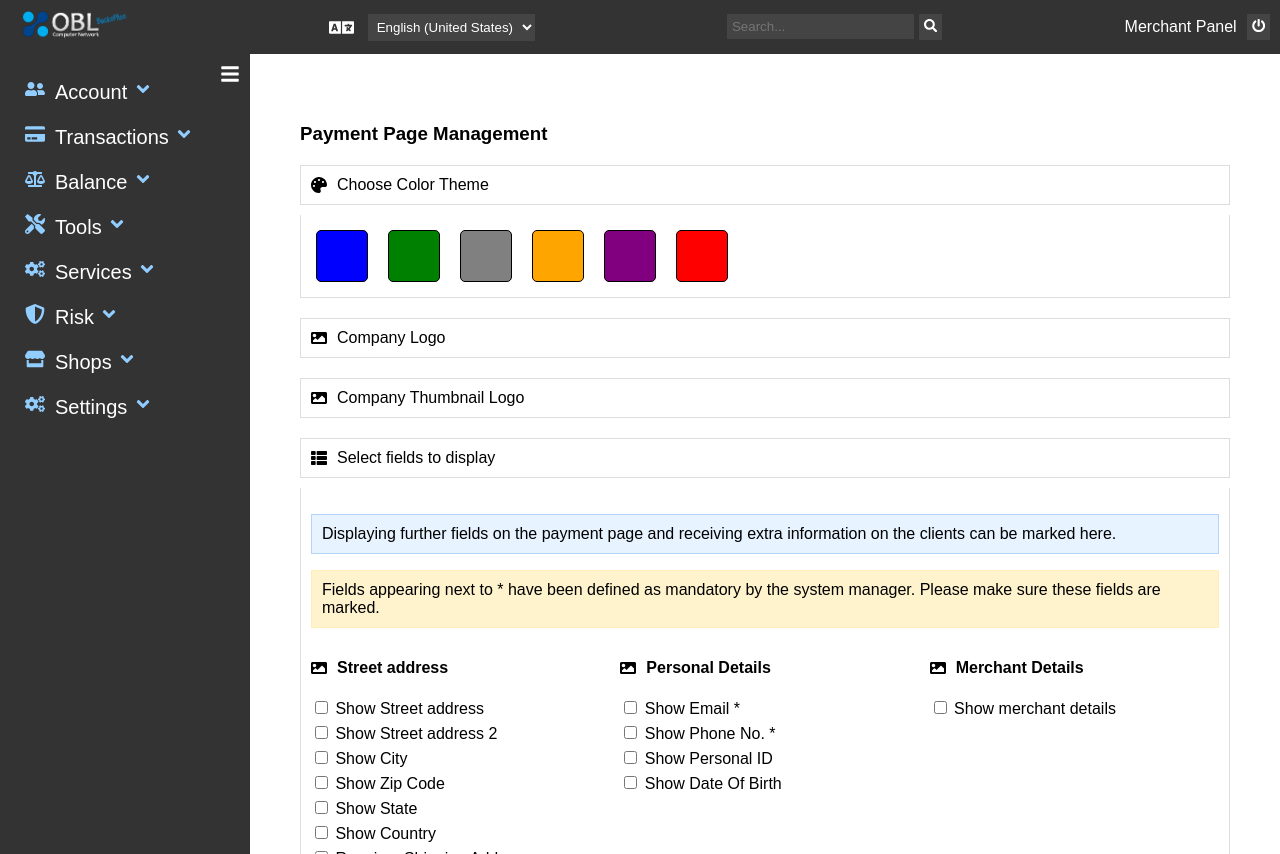
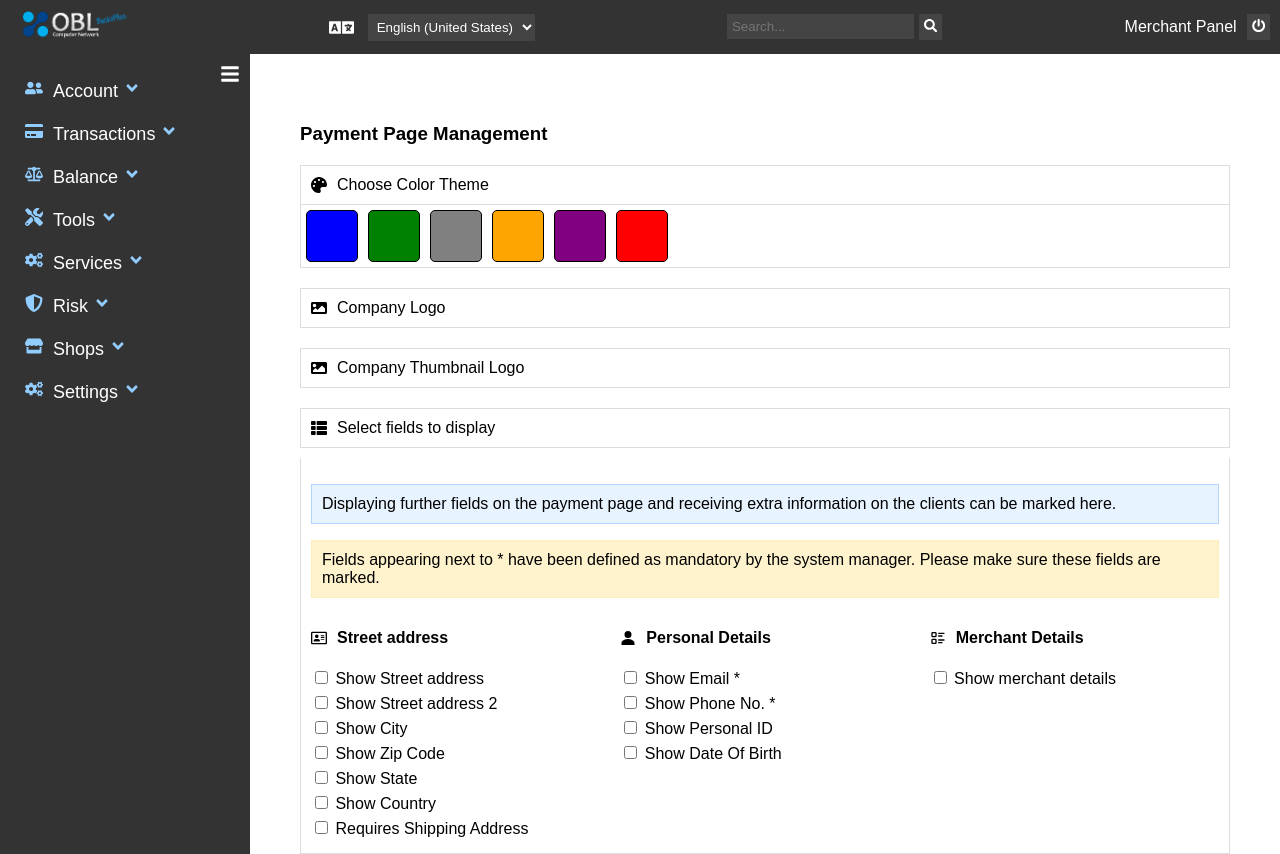
Before and after one commit to KamleshKumar427/PBTPaymentSolutions_New_Stack, a React (Vite) app in the folder Frontend/: page /PaymentPage in a window 1280 px wide. Both pictures are taken after a click on the button "Select fields to display". Built offline with nearby package versions, Linux system fonts and the light colour scheme.

Commit message:
Adjusted images for deoployement 1

```diff
--- a/Frontend/src/Components/Dashboard.css
+++ b/Frontend/src/Components/Dashboard.css
@@ -20,7 +20,7 @@
     }
 
     .DashContainer {
-        padding: 15px;
+        padding: 12px;
 
     }
 }
--- a/Frontend/src/Components/Sidebar/Sidebar.css
+++ b/Frontend/src/Components/Sidebar/Sidebar.css
@@ -36,13 +36,14 @@
     /* height: 100%; */
     height: 100vh;
     /* transition: 0.1s ease; */
-
     width: 250px;
     background-color: #333;
     color: #fff;
     z-index: 1000;
     font-size: 20px;
     align-items: stretch;
+    font-size: large;
+    font-weight: normal;
   }
 
 .sidebar-item {
--- a/Frontend/src/Pages/PaymentPage.css
+++ b/Frontend/src/Pages/PaymentPage.css
@@ -35,12 +35,20 @@
   padding: 10px;
   border: 1px solid #ddd;
   border-top: none;
+  overflow: auto;
 }
 
 
 .color-options {
   display: flex;
-  gap: 10px;
+  /* gap: 5px; */
+}
+
+.color-options.content {
+  /* gap: 5px; */
+  padding: 0px;
+  margin: 0px;
+  flex-wrap: wrap;
 }
 
 
@@ -147,6 +155,7 @@
   flex-direction: column;
   justify-content: center;
   gap: 10px;
+  margin-right: 100px;
 }
 
 .SampleLogoImages {
@@ -170,4 +179,10 @@
   .UploadlogosSection {
     flex-direction: column;
   }
+  .field-group {
+    flex-direction: column;
+  }
+  .LogoButtonSection {
+    align-items: center;
+  }
 }
--- a/Frontend/src/Pages/PaymentPage.jsx
+++ b/Frontend/src/Pages/PaymentPage.jsx
@@ -1,5 +1,9 @@
 import React, { useState } from 'react';
-import { FaPalette, FaImage, FaThList, FaPencilAlt, FaEdit, FaCode, FaUpload, FaTrash, FaSave } from 'react-icons/fa';
+import { FaPalette, FaImage, FaThList, FaPencilAlt, FaEdit, FaCode, FaUpload, FaTrash, FaSave, FaRegAddressCard } from 'react-icons/fa';
+import { IoPersonSharp } from "react-icons/io5";
+import { TbListDetails } from "react-icons/tb";
+
+
 import './PaymentPage.css';
 
 import CompanyLogo from "/public/static/PaymentPagesImages/CompanyLogo.png"
@@ -166,7 +170,7 @@ const PaymentPageManagement = () => {
             <p className="warning-box">Fields appearing next to * have been defined as mandatory by the system manager. Please make sure these fields are marked.</p>
             <div className="field-group">
               <div className="field-section">
-                <h4><FaImage className="icon" /> Street address</h4>
+                <h4><FaRegAddressCard className="icon" /> Street address</h4>
                 <label><input type="checkbox" /> Show Street address</label>
                 <label><input type="checkbox" /> Show Street address 2</label>
                 <label><input type="checkbox" /> Show City</label>
@@ -176,14 +180,14 @@ const PaymentPageManagement = () => {
                 <label><input type="checkbox" /> Requires Shipping Address</label>
               </div>
               <div className="field-section">
-                <h4><FaImage className="icon" /> Personal Details</h4>
+                <h4><IoPersonSharp className="icon" /> Personal Details</h4>
                 <label><input type="checkbox" /> Show Email *</label>
                 <label><input type="checkbox" /> Show Phone No. *</label>
                 <label><input type="checkbox" /> Show Personal ID</label>
                 <label><input type="checkbox" /> Show Date Of Birth</label>
               </div>
               <div className="field-section">
-                <h4><FaImage className="icon" /> Merchant Details</h4>
+                <h4><TbListDetails className="icon" /> Merchant Details</h4>
                 <label><input type="checkbox" /> Show merchant details</label>
               </div>
             </div>
@@ -196,7 +200,7 @@ const PaymentPageManagement = () => {
           <FaPencilAlt className="icon" /> Custom Fields
         </button>
         {open.customFields && (
-          <div className="content">
+          <div className="content" >
             <p>Add custom fields to the payment page:</p>
             <input type="text" placeholder="Custom Field 1" />
             <input type="text" placeholder="Custom Field 2" />
```
